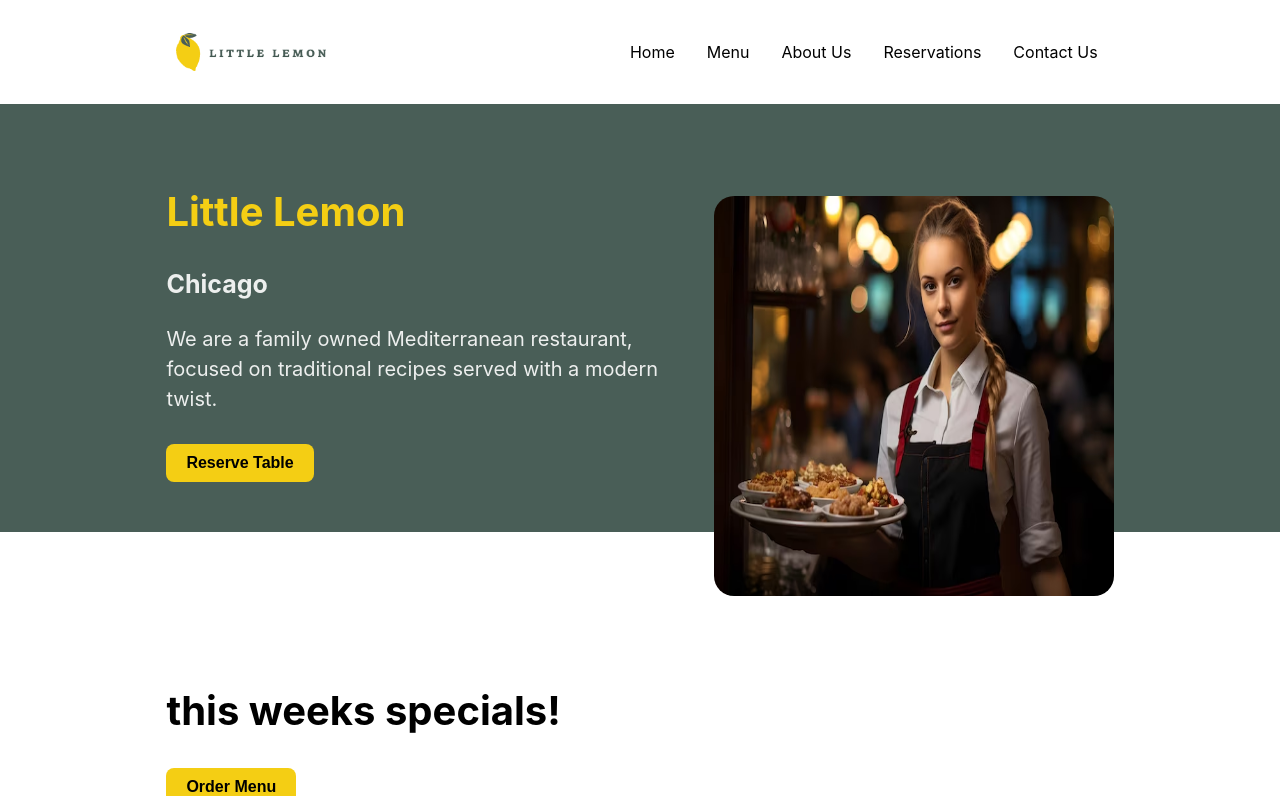
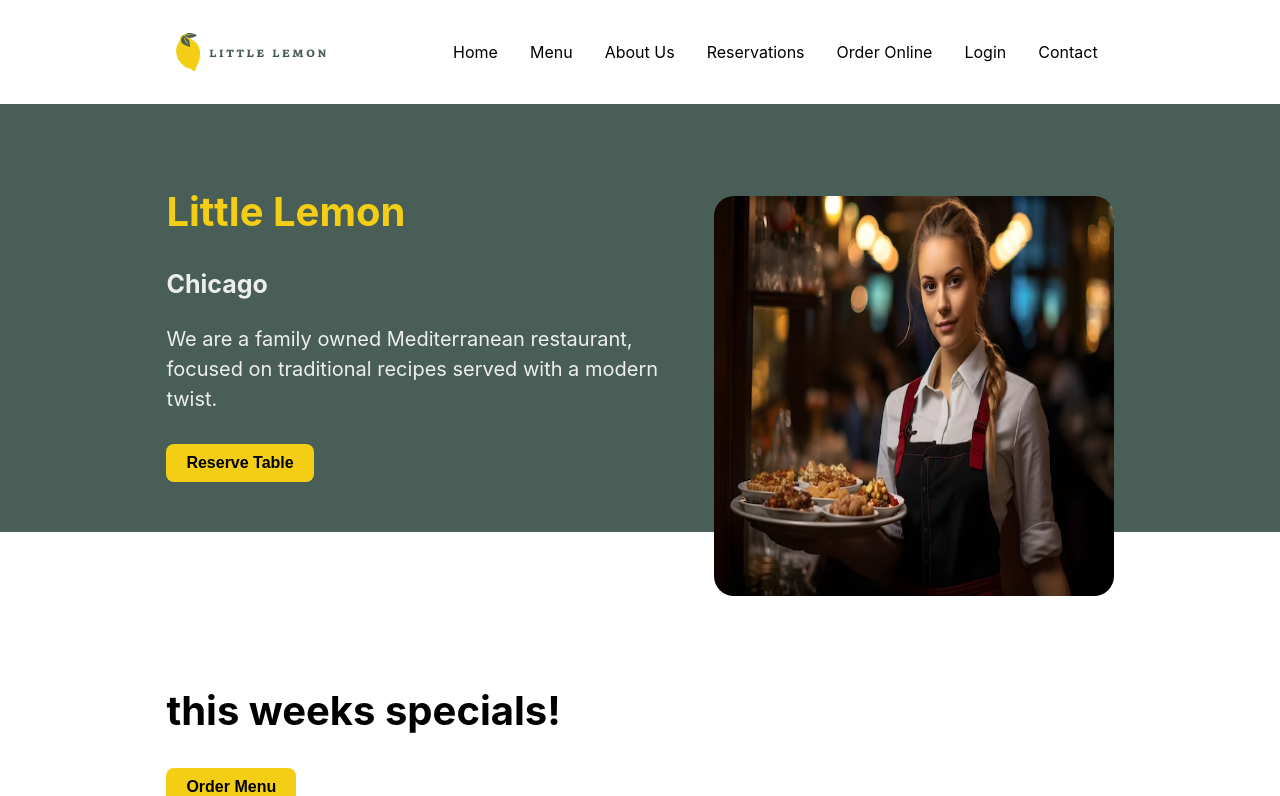
Before and after one commit to AaryamanVyas/Front-End-Developer-Capstone, a React (Create React App) app in the folder final-app/: page / in a window 1280 px wide. Shown: the top 796 px of the page. Built offline with nearby package versions, Linux system fonts and the light colour scheme.

Commit message:
safepoint when all links are working

```diff
--- a/final-app/src/components/Nav.js
+++ b/final-app/src/components/Nav.js
@@ -1,69 +1,32 @@
-import React, { useState } from "react";
-import { Link } from "react-router-dom";
-import logo from "../images/little_lemon.png";
+import logo from '../images/little_lemon.png'
+import React, {useState} from "react";
+import { Link } from 'react-router-dom';
+const Nav = () => {
+    const [menuOpen, setMenuOpen]=useState(false);
 
-const Nav = ({ onNavigate }) => {
-  const [menuOpen, setMenuOpen] = useState(false);
-
-  const toggleMenu = () => {
+    const toggleMenu = () =>{
         setMenuOpen(!menuOpen);
-  };
-
-  const handleClick = (anchor) => (event) => {
-    event.preventDefault();
-    if (onNavigate) {
-      onNavigate(anchor); // Call the handler with the section
     }
-    const id = `${anchor}-section`;
-    const element = document.getElementById(id);
-    if (element) {
-      element.scrollIntoView({
-        behavior: 'smooth',
-        block: 'start',
-      });
-    }
-    setMenuOpen(false); // Close menu after clicking a link
-  };
-
     return (
-    <nav className={`navbar ${menuOpen ? 'open' : ''}`}>
-      <a href="/" className="logo">
-        <img src={logo} alt="logo" />
+        <nav className={`navbar ${menuOpen ? "open" : ""}`}>
+            <a href='/' className='logo'>
+                <img src={logo} alt='logo'/>
             </a>
-      <div className="menu-icon" onClick={toggleMenu}>
-        <div className="bar"></div>
-        <div className="bar"></div>
-        <div className="bar"></div>
+            <div className='menu-icon' onClick={toggleMenu}>
+                <div className='bar'></div>
+                <div className='bar'></div>
+                <div className='bar'></div>
             </div>
-      <ul className={`nav-links ${menuOpen ? 'visible' : ''}`}>
-        <li>
-          <a href="#home-section" onClick={handleClick('home')}>
-            Home
-          </a>
-        </li>
-        <li>
-          <a href="#menu-section" onClick={handleClick('menu')}>
-            Menu
-          </a>
-        </li>
-        <li>
-          <a href="#about-section" onClick={handleClick('about')}>
-            About Us
-          </a>
-        </li>
-        <li>
-          <a href="#booking-section" onClick={handleClick('booking')}>
-            Reservations
-          </a>
-        </li>
-        <li>
-          <a href="#contact-section" onClick={handleClick('contact')}>
-            Contact Us
-          </a>
-        </li>
+            <ul className={`nav-links ${menuOpen ? "visible" : ""}`}>
+                <li><Link to="/">Home</Link></li>
+                <li><Link to="/menu">Menu</Link></li>
+                <li><Link to="/about">About Us</Link></li>
+                <li><Link to="/booking">Reservations</Link></li>
+                <li><Link to="/order-online">Order Online</Link></li>
+                <li><Link to="/login">Login</Link></li>
+                <li><Link to="/contact">Contact</Link></li>
             </ul>
         </nav>
-  );
+    )
 };
-
 export default Nav;
```
Lines whose indentation alone changed are shown as unchanged.
